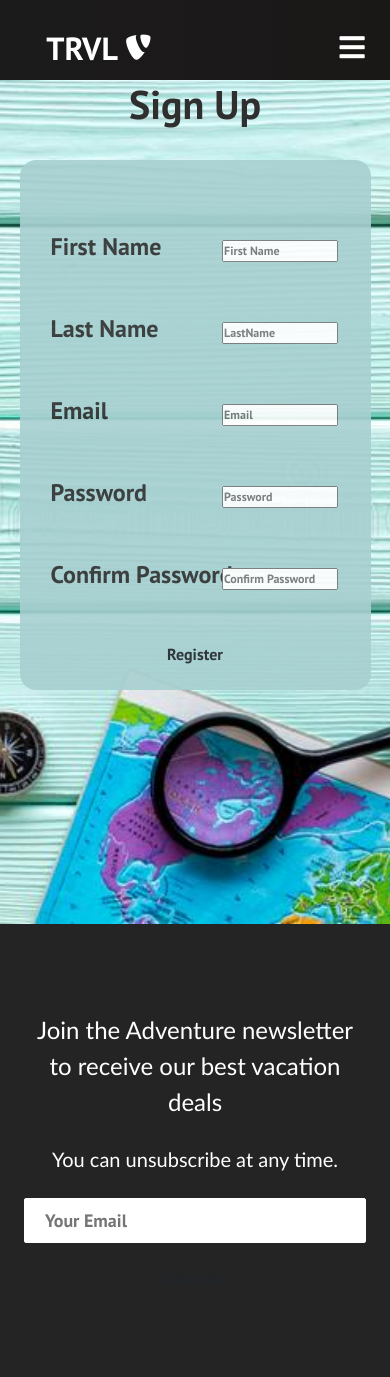
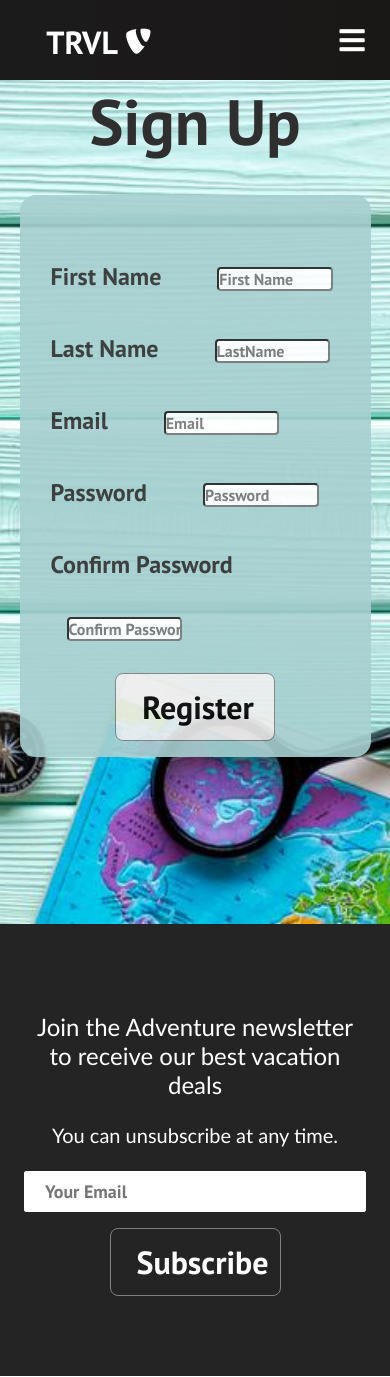
Before and after one commit to Irenkia/travel, a React (Create React App) app: page /sign-up in a window 390 px wide. Built offline with nearby package versions, Linux system fonts and the light colour scheme.

Commit message:
added useState to forms in SignUp and Footer files

```diff
--- a/src/components/cards/Cards.css
+++ b/src/components/cards/Cards.css
@@ -26,8 +26,23 @@ h1 {
   box-shadow: 0 0 0 1px rgb(88, 112, 128), 0 0 10px 5px rgb(99, 150, 184);
 }
 
+.cards-item-link {
+  text-decoration: none;
+}
+
 .card-item-img {
   object-fit: cover;
+}
+
+.cards-item-info {
+  padding: 20px 30px 30px;
+  color: rgb(13, 99, 133);
+}
+
+.cards-item-text {
+  color: #152555;
+  font-size: 18px;
+  line-height: 24px;
 }
 
 @media screen and (max-width: 1200px) {
--- a/src/components/footer/Footer.js
+++ b/src/components/footer/Footer.js
@@ -1,31 +1,49 @@
-import React from 'react';
-import { Button } from '../button/Button';
+import React, { useState } from "react";
+import { Button } from "../button/Button";
 import "./Footer.css";
 
 const Footer = () => {
+  const [email, setEmail] = useState("");
+
+  const handleInputChange = (e) => {
+    const { value } = e.target;
+    setEmail(value);
+  };
+
+  const handleSubmit = () => {
+    console.log(email);
+  };
   return (
-        <div className='footer-container'>
-        <section className='footer-subscription'>
-          <p className='footer-subscription-heading'>
+    <div className="footer-container">
+      <section className="footer-subscription">
+        <p className="footer-subscription-heading">
           Join the Adventure newsletter to receive our best vacation deals
         </p>
-          <p className='footer-subscription-text'>
+        <p className="footer-subscription-text">
           You can unsubscribe at any time.
         </p>
-          <div className='input-areas'>
+        <div className="input-areas">
           <form>
             <input
-                className='footer-input'
-                name='email'
-                type='email'
-                placeholder='Your Email'
+              className="footer-input"
+              type="email"
+              value={email}
+              onChange={(e) => handleInputChange(e)}
+              name="email"
+              placeholder="Your Email"
             />
-              <Button buttonStyle='btn--outline' path='./about'>Subscribe</Button>
+            <Button
+              onClick={() => handleSubmit()}
+              buttonStyle="btn--outline"
+              path="./about"
+            >
+              Subscribe
+            </Button>
           </form>
         </div>
       </section>
     </div>
   );
-}
+};
 
 export default Footer;
--- a/src/index.js
+++ b/src/index.js
@@ -1,7 +1,7 @@
 import React from "react";
 import ReactDOM from "react-dom/client";
 import App from "./App";
-import "bootstrap/dist/css/bootstrap.min.css";
+//import "bootstrap/dist/css/bootstrap.min.css";
 
 const root = ReactDOM.createRoot(document.getElementById("root"));
 root.render(
--- a/src/pages/SignUp.js
+++ b/src/pages/SignUp.js
@@ -1,9 +1,38 @@
-import React from "react";
+import React, { useState } from "react";
 import Footer from "../components/footer/Footer";
 import "./../styles/App.css";
 import "./../styles/SignUp.css";
 
 const SignUp = () => {
+  const [firstName, setFirstName] = useState("");
+  const [lastName, setLastName] = useState("");
+  const [email, setEmail] = useState("");
+  const [password, setPassword] = useState("");
+  const [confirmPassword, setConfirmPassword] = useState("");
+
+  const handleInputChange = (e) => {
+    const { id, value } = e.target;
+    if (id === "firstName") {
+      setFirstName(value);
+    }
+    if (id === "lastName") {
+      setLastName(value);
+    }
+    if (id === "email") {
+      setEmail(value);
+    }
+    if (id === "password") {
+      setPassword(value);
+    }
+    if (id === "confirmPassword") {
+      setConfirmPassword(value);
+    }
+  };
+
+  const handleSubmit = () => {
+    console.log(firstName, lastName, email, password, confirmPassword);
+  };
+
   return (
     <>
       <div className="sign-up">
@@ -11,64 +40,78 @@ const SignUp = () => {
         <div className="form">
           <div className="form-body">
             <div className="username">
-              <label className="form-label" for="firstName">
+              <label className="form-label" htmlFor="firstName">
                 First Name
               </label>
               <input
                 className="form-input"
                 type="text"
+                value={firstName}
+                onChange={(e) => handleInputChange(e)}
                 id="firstName"
                 placeholder="First Name"
               />
             </div>
             <div className="lastname">
-              <label className="form-label" for="lastName">
+              <label className="form-label" htmlFor="lastName">
                 Last Name
               </label>
               <input
+                className="form-input"
                 type="text"
+                value={lastName}
+                onChange={(e) => handleInputChange(e)}
                 name=""
                 id="lastName"
-                className="form-input"
                 placeholder="LastName"
               />
             </div>
             <div className="email">
-              <label className="form-label" for="email">
+              <label className="form-label" htmlFor="email">
                 Email
               </label>
               <input
+                className="form-input"
                 type="email"
+                value={email}
+                onChange={(e) => handleInputChange(e)}
                 id="email"
-                className="form-input"
                 placeholder="Email"
               />
             </div>
             <div className="password">
-              <label className="form-label" for="password">
+              <label className="form-label" htmlFor="password">
                 Password
               </label>
               <input
                 className="form-input"
                 type="password"
+                value={password}
+                onChange={(e) => handleInputChange(e)}
                 id="password"
                 placeholder="Password"
               />
             </div>
             <div className="confirm-password">
-              <label className="form-label" for="confirmPassword">
+              <label className="form-label" htmlFor="confirmPassword">
                 Confirm Password
               </label>
               <input
                 className="form-input"
                 type="password"
+                value={confirmPassword}
+                onChange={(e) => handleInputChange(e)}
                 id="confirmPassword"
                 placeholder="Confirm Password"
               />
             </div>
           </div>
-          <div class="submit">
-            <button type="submit" class="btn">
+          <div className="submit">
+            <button
+              onClick={() => handleSubmit()}
+              type="submit"
+              className="btn"
+            >
               Register
             </button>
           </div>
--- a/src/styles/SignUp.css
+++ b/src/styles/SignUp.css
@@ -27,6 +27,7 @@
   width: 50%;
   margin-left: 0.5rem;
   font-size: 1rem;
+  border-radius: 4px;
 }
 
 .submit {
@@ -36,6 +37,9 @@
 }
 
 .btn {
+  padding: 12px 26px;
+  border: 1px solid gray;
+  border-radius: 0.5rem;
   font-size: 2rem;
 }
 
@@ -71,6 +75,9 @@
     margin-left: 2.5rem;
     font-size: 1rem;
   }
+  .btn {
+    width: 50%;
+  }
 }
 
 @media screen and (max-width: 768px) {
@@ -88,6 +95,9 @@
     margin-left: 2rem;
     font-size: 1rem;
   }
+  .btn {
+    width: 50%;
+  }
 }
 
 @media screen and (max-width: 576px) {
@@ -103,6 +113,9 @@
   .form-input {
     width: 40%;
     margin-left: 1rem;
-    font-size: 0.75rem;
+    font-size: 1rem;
+  }
+  .btn {
+    width: 50%;
   }
 }
```
Lines whose indentation alone changed are shown as unchanged.
